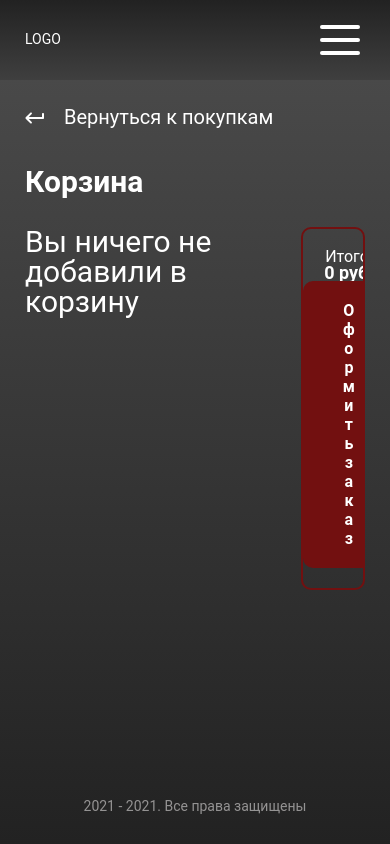
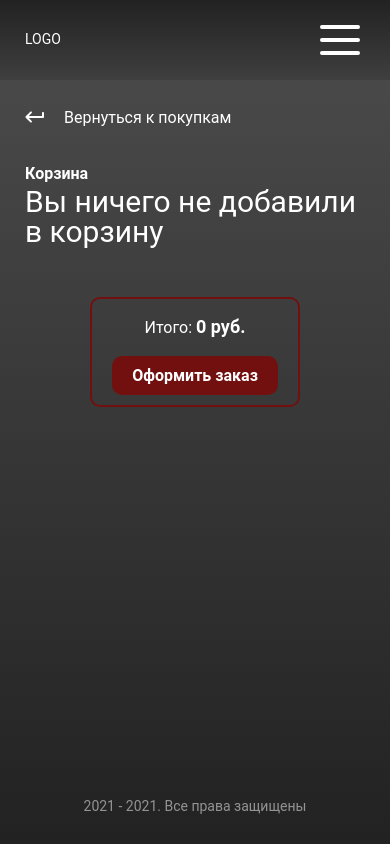
Before and after one commit to Yuri-Simonov/Diplom_of_course_by_Minin, a React (Create React App) app: page /basket in a window 390 px wide. Built offline with nearby package versions, Linux system fonts and the light colour scheme.

Commit message:
перед расширением хука useBasket

```diff
--- a/src/app/components/products/productPage/product.jsx
+++ b/src/app/components/products/productPage/product.jsx
@@ -17,6 +17,17 @@ const ProductPage = ({ productId }) => {
         }
     }, [products]);
 
+	const [productCount,setProductCount]=useState(1);
+
+	const upProductCount = () => {
+		setProductCount(prevState=>prevState+1);
+	}
+	const downProductCount = () => {
+		if(productCount>=1){
+			setProductCount(prevState=>prevState-1);
+		}
+	}
+
     return (
         <main className="shop">
             <div className="container">
@@ -35,21 +46,21 @@ const ProductPage = ({ productId }) => {
                                 <div className="item-body__column-right">
                                     <h2 className="item-body__title title">
                                         {foundProduct.name}
+										{foundProduct.taste !== "" && (
+                                <span> ({foundProduct.taste})</span>
+                            )}
                                     </h2>
                                     <div className="item-body__amount">
-                                        <div className="item-body__amount-minus">
+                                        <div className="item-body__amount-minus" onClick={downProductCount}>
                                             -
                                         </div>
                                         <div className="item-body__amount-number">
-                                            1
+                                            {productCount}
                                         </div>
-                                        <div className="item-body__amount-plus">
+                                        <div className="item-body__amount-plus" onClick={upProductCount}>
                                             +
                                         </div>
                                     </div>
-                                    {/* <div className="item-body__id">
-                                        Id товара: {foundProduct._id}
-                                    </div> */}
                                     <div className="item-body__sum">
                                         {foundProduct.price} руб.
                                     </div>
--- a/src/scss/back-link.scss
+++ b/src/scss/back-link.scss
@@ -7,5 +7,8 @@
 		& > * + * {
 			margin-left: 20px;
 		}
+		@media (max-width: 425px) {
+			font-size: 16px;
 		}
 	}
+}
--- a/src/scss/basket-item.scss
+++ /dev/null
@@ -1,52 +0,0 @@
-.basket-item {
-    position: relative;
-    display: flex;
-    gap: 20px;
-    transition: all 0.3s ease;
-    &:hover {
-        box-shadow: 0 0 15px 2px rgb(255, 255, 255);
-    }
-
-    &__column-left {
-        img {
-            max-width: 100%;
-            max-height: 200px;
-        }
-    }
-
-    &__column-right {
-        padding: 20px;
-    }
-
-    &__title {
-    }
-
-    &__id {
-        padding: 10px 0;
-    }
-
-    &__amount {
-        display: flex;
-    }
-
-    &__price {
-        font-size: 20px;
-        font-weight: 700;
-    }
-
-    &__close-btn {
-        position: absolute;
-        top: 7px;
-        right: 10px;
-        width: 20px;
-        height: 20px;
-        cursor: pointer;
-        transition: all 0.3s ease;
-        &:hover {
-            transform: scale(1.2);
-        }
-        svg {
-            max-width: 100%;
-        }
-    }
-}
--- /dev/null
+++ b/src/scss/basketPage.scss
@@ -0,0 +1,158 @@
+.shop {
+	&__item {
+		padding: 10px;
+	}
+
+	&__item-body {
+		border: 2px solid $color-red;
+		border-radius: 10px;
+		overflow: hidden;
+		transition: all 0.3s ease;
+		&:hover {
+			box-shadow: 0 0 15px 2px rgb(255, 255, 255);
+		}
+	}
+	&__basket {
+		padding: 10px;
+	}
+
+	&__basket-title {
+		font-size: 30px;
+		line-height: 1;
+		margin-bottom: 30px;
+	}
+
+	&__basket-flex {
+		display: flex;
+		gap: 20px;
+		@media (max-width: 992px) {
+			flex-direction: column;
+		}
+	}
+
+	&__basket-column-left {
+		flex: 1 1 80%;
+		& > * + * {
+			margin-top: 20px;
+		}
+		&-item {
+			border: 2px solid $color-red;
+			border-radius: 10px;
+		}
+	}
+
+	&__basket-column-right {
+		flex: 1 0 284px;
+		text-align: center;
+		display: flex;
+		justify-content: center;
+		align-items: center;
+		flex-wrap: wrap;
+		flex-direction: column;
+		border: 2px solid $color-red;
+		border-radius: 10px;
+		align-self: baseline;
+		padding: 20px 0;
+		@media (max-width: 992px) {
+			align-self: center;
+			flex: 1 1 auto;
+			padding: 10px 20px;
+		}
+	}
+
+	&__basket-column-left,
+	&__basket-column-right {
+		overflow: hidden;
+	}
+
+	&__basket-final-btn {
+		align-self: center !important;
+		font-size: 16px;
+		font-weight: 700;
+	}
+	&__basket__total-sum {
+		font-size: 16px;
+		padding: 10px 0 20px;
+		span {
+			font-size: 18px;
+			font-weight: 700;
+		}
+	}
+	&.title {
+	}
+}
+
+.basket-item {
+	position: relative;
+	display: flex;
+	gap: 20px;
+	transition: all 0.3s ease;
+	&:hover {
+		box-shadow: 0 0 15px 2px rgb(255, 255, 255);
+	}
+	@media (max-width: 576px) {
+		flex-direction: column;
+		gap: 0;
+	}
+
+	&__column-left {
+		img {
+			max-width: 100%;
+			max-height: 200px;
+			width: auto;
+			height: auto;
+			@media (max-width: 576px) {
+				max-height: 100%;
+				width: calc(100vw - 50px);
+				height: calc(100vw - 50px);
+			}
+		}
+	}
+
+	&__column-right {
+		padding: 20px;
+		padding-right: 40px;
+		@media (max-width: 992px) {
+			flex-grow: 1;
+		}
+		a {
+			display: block;
+			margin-bottom: 10px;
+		}
+	}
+
+	&__title {
+	}
+
+	&__amount {
+		display: flex;
+	}
+
+	&__price {
+		font-size: 20px;
+		line-height: 1.1;
+		font-weight: 700;
+		@media (max-width: 992px) {
+			margin-top: 10px;
+		}
+	}
+
+	&__close-btn {
+		position: absolute;
+		top: 7px;
+		right: 10px;
+		width: 20px;
+		height: 20px;
+		cursor: pointer;
+		transition: all 0.3s ease;
+		&:hover {
+			transform: scale(1.2);
+		}
+		svg {
+			max-width: 100%;
+		}
+		@media (max-width: 576px) {
+			top: calc(100vw - 35px);
+		}
+	}
+}
--- a/src/scss/category.scss
+++ b/src/scss/category.scss
@@ -4,15 +4,11 @@
 		z-index: 4;
 		top: 0;
 		left: -15px;
-        background: linear-gradient(
-            0deg,
-            rgb(63, 63, 63) 0%,
-            rgb(34, 34, 34) 100%
-        );
+		background: linear-gradient(0deg, rgb(63, 63, 63) 0%, rgb(34, 34, 34) 100%);
 		border-top-right-radius: 10px;
 		border-bottom-right-radius: 10px;
 		padding: 40px 40px 0;
-        margin-top: 100px;
+		margin-top: 60px;
 		transform: translateX(-100%);
 		transition: 0.3s ease-in-out;
 		&-active {
--- a/src/scss/productPage.scss
+++ b/src/scss/productPage.scss
@@ -58,7 +58,6 @@
 	}
 
 	&__column-left {
-        flex: 1 1 30%;
 		align-self: center;
 		img {
 			width: 266px;
--- a/src/scss/product_alone.scss
+++ b/src/scss/product_alone.scss
@@ -1,78 +1,3 @@
-.shop {
-    &__item {
-        padding: 10px;
-    }
-
-    &__item-body {
-        border: 2px solid $color-red;
-        border-radius: 10px;
-        overflow: hidden;
-        transition: all 0.3s ease;
-        &:hover {
-            box-shadow: 0 0 15px 2px rgb(255, 255, 255);
-        }
-    }
-    &__basket {
-        padding: 10px;
-    }
-
-    &__basket-title {
-        font-size: 30px;
-        line-height: 1;
-        margin-bottom: 30px;
-    }
-
-    &__basket-flex {
-        display: flex;
-        gap: 20px;
-    }
-
-    &__basket-column-left {
-        flex: 1 1 80%;
-        & > * + * {
-            margin-top: 20px;
-        }
-        &-item {
-            border: 2px solid $color-red;
-            border-radius: 10px;
-        }
-    }
-
-    &__basket-column-right {
-        flex: 1 1 20%;
-        text-align: center;
-        display: flex;
-        justify-content: center;
-        align-items: center;
-        flex-wrap: wrap;
-        flex-direction: column;
-        border: 2px solid $color-red;
-        border-radius: 10px;
-        align-self: baseline;
-        padding: 20px 0;
-    }
-
-    &__basket-column-left,
-    &__basket-column-right {
-        overflow: hidden;
-    }
-
-    &__basket-final-btn {
-        align-self: center !important;
-        font-size: 16px;
-        font-weight: 700;
-    }
-    &__basket__total-sum {
-        font-size: 16px;
-        span {
-            font-size: 18px;
-            font-weight: 700;
-        }
-    }
-    &.title {
-    }
-}
-
 // Тело самого товара на отдельной странице
 .item-body {
 	&__flex {
@@ -113,6 +38,13 @@
 		font-weight: bold;
 		line-height: 1;
 		margin-bottom: 10px;
+		@media (max-width: 576px) {
+			font-size: 20px;
+		}
+		span {
+			font-style: italic;
+			font-weight: 400;
+		}
 	}
 
 	&__amount {
@@ -123,6 +55,10 @@
 		border: 2px solid $color-red;
 		align-self: flex-start;
 		border-radius: 10px;
+		@media (max-width: 768px) {
+			margin-bottom: 0;
+			padding: 10px;
+		}
 	}
 
 	&__amount-minus {
@@ -143,6 +79,9 @@
 		font-weight: bold;
 		font-size: 26px;
 		line-height: 1;
+		@media (max-width: 576px) {
+			font-size: 20px;
+		}
 	}
 
 	&__buy {
@@ -155,6 +94,9 @@
 		cursor: pointer;
 		transition: all 0.3s ease;
 		font-weight: 700;
+		@media (max-width: 768px) {
+			padding: 10px 20px;
+		}
 		@media (max-width: 576px) {
 			margin: 0 auto;
 		}
--- a/src/scss/style.scss
+++ b/src/scss/style.scss
@@ -6,7 +6,7 @@
 //=====================================================================================================
 @import "header.scss";
 //=====================================================================================================
-@import "basket-item.scss";
+@import "basketPage.scss";
 //=====================================================================================================
 @import "search.scss";
 //=====================================================================================================
```
Lines whose indentation alone changed are shown as unchanged.
